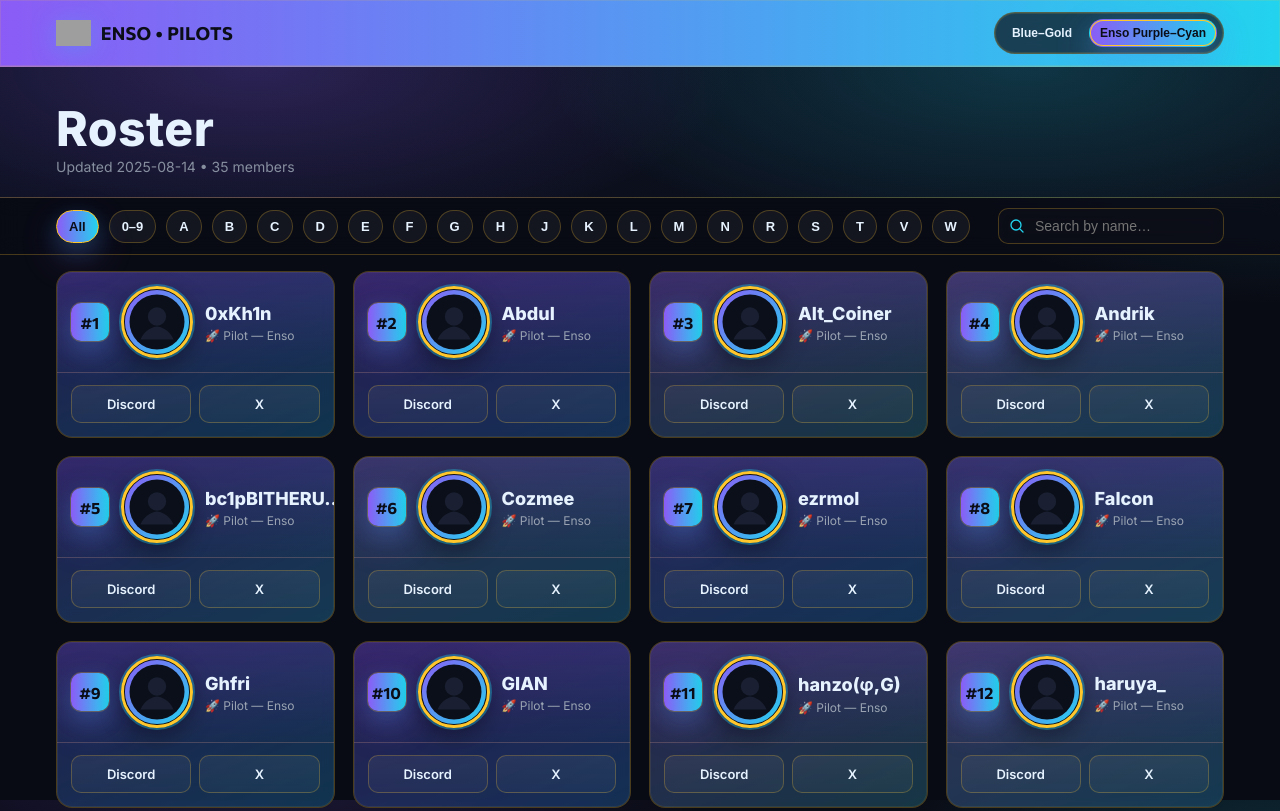
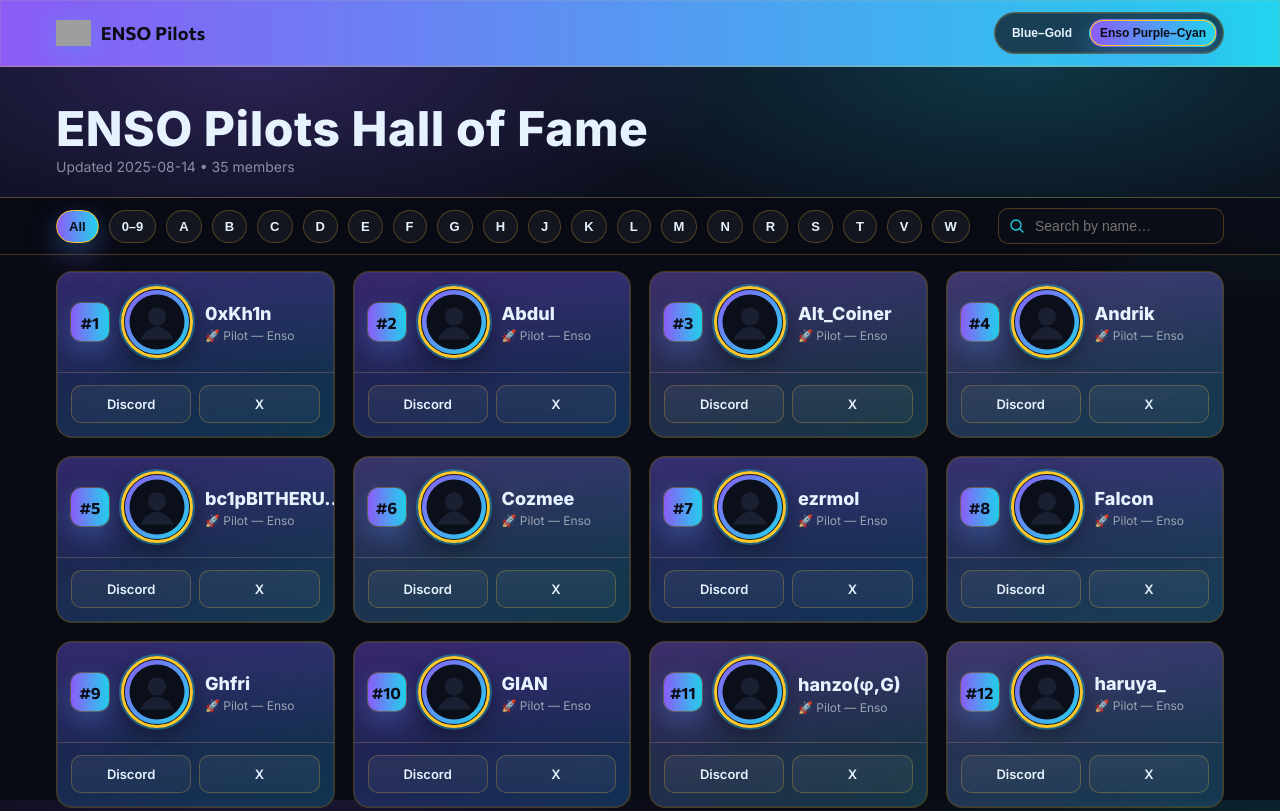
Before and after one commit to surachetkanun2543/Ensocommunity, a plain HTML site: page index.html in a window 1280 px wide. Shown: the top 811 px of the page. Drawn offline with Linux system fonts and the light colour scheme; grey boxes are pictures that could not be loaded.

Commit message:
Update index.html

```diff
--- a/index.html
+++ b/index.html
@@ -236,7 +236,7 @@ body.theme-warriors .card{ background:#fff }
   <div class="container">
     <div class="brand">
       <img src="https://framerusercontent.com/images/FPnvhl6ocJ58PYgLaYri68xb6cQ.webp" alt="Enso Logo">
-      <span>ENSO • PILOTS</span>
+      <span>ENSO Pilots</span>
     </div>
     <div class="toggle">
       <div class="switch">
@@ -250,7 +250,7 @@ body.theme-warriors .card{ background:#fff }
 <section class="hero" id="hero">
   <div class="container">
     <div>
-      <h1>Roster</h1>
+      <h1>ENSO Pilots Hall of Fame</h1>
       <div class="meta" id="meta"></div>
     </div>
   </div>
```
